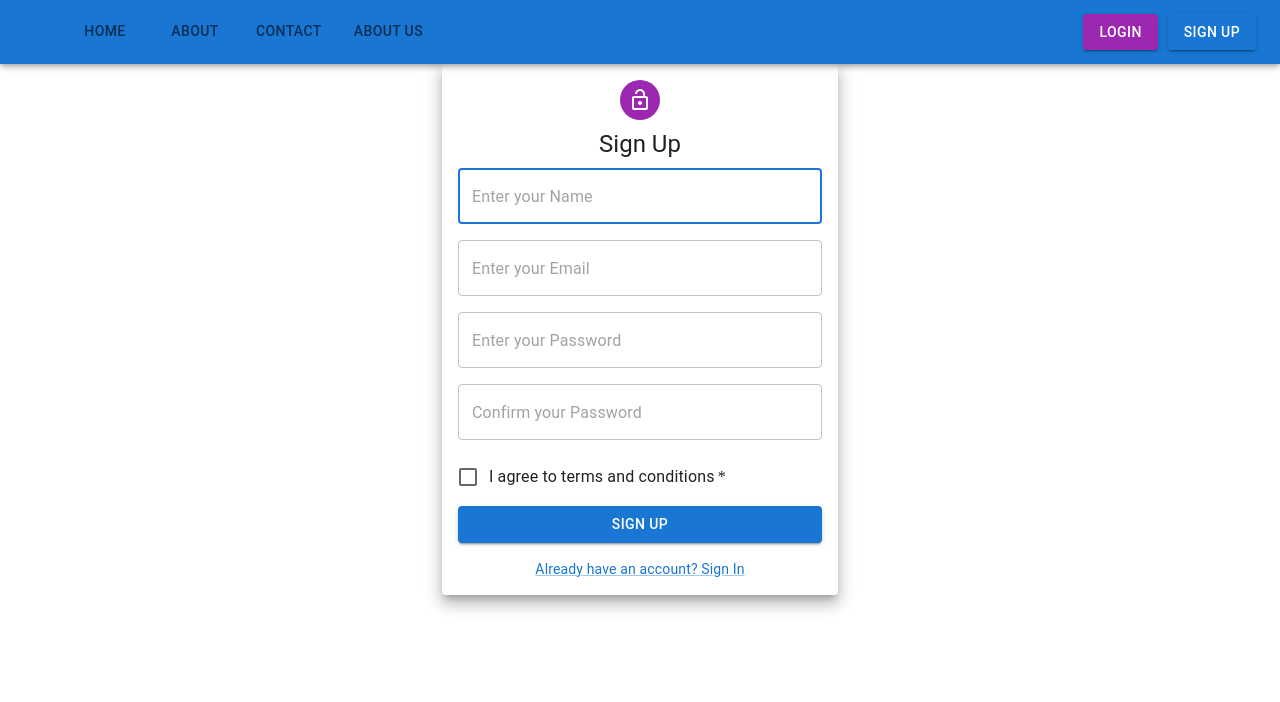
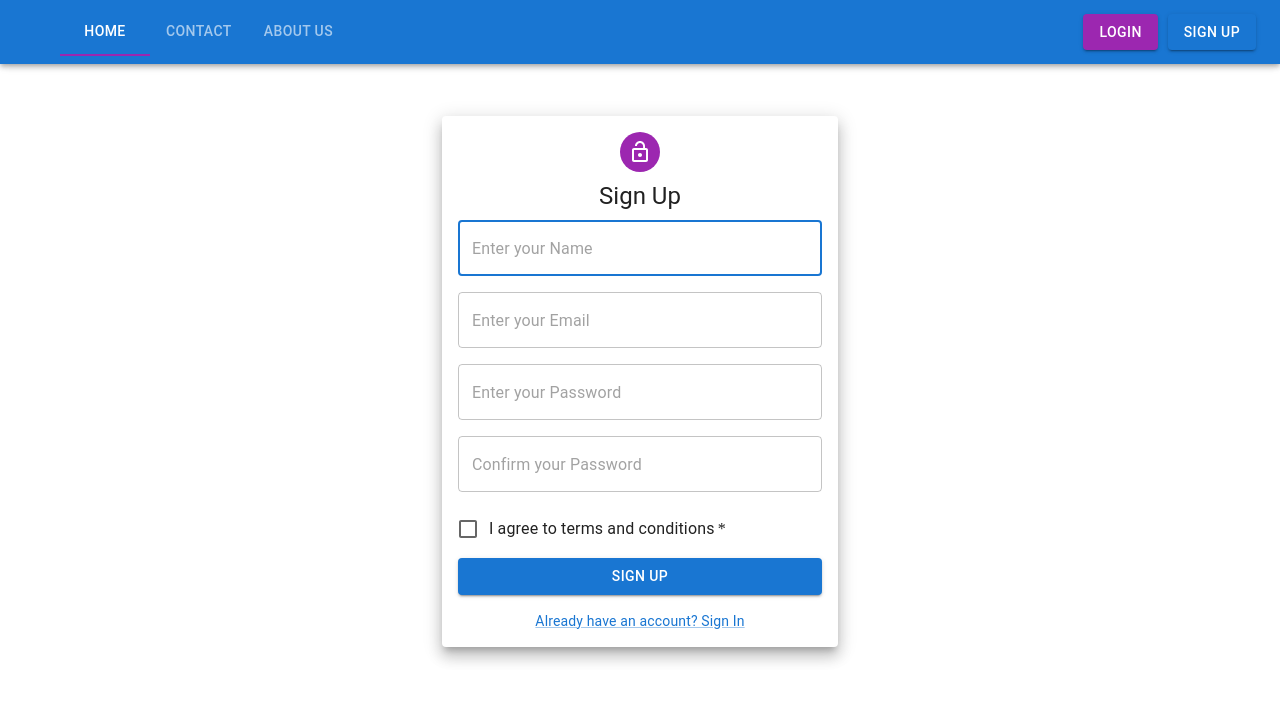
Before and after one commit to k-i-b-i-wott/MUIRegistration, a React (Vite) app: page /signup in a window 1280 px wide. Shown: the top 702 px of the page. Built offline with nearby package versions, Linux system fonts and the light colour scheme; some icons are missing; the HTML template or start-up script is replaced by a standard one.

Commit message:
Added the styling to the header

```diff
--- a/src/App.tsx
+++ b/src/App.tsx
@@ -8,7 +8,7 @@ import { Container } from "@mui/material";
 
 const App = () => {
   return (
-    <Container maxWidth="lg" sx={{ marginTop: "20px", gap: 3,  }}>
+    <Container maxWidth="lg" sx={{ marginTop: "20px", gap: 8, p:4 }}>
       <Header  />
       <Routes >
         <Route path="/" element={<Home />} />
--- a/src/components/Header.tsx
+++ b/src/components/Header.tsx
@@ -1,17 +1,25 @@
 import { AppBar, Tabs,Tab, Toolbar, Button } from "@mui/material"
 import AddHomeIcon from '@mui/icons-material/AddHome';
 import { Link } from "react-router-dom";
+import { useState, SyntheticEvent } from "react";
+
+
 
 const Header = () => {
+  const [value,setValue]= useState('home')
+  const handleChange = (event: SyntheticEvent, newValue: string) => {
+    setValue(newValue);
+  };
+
   return (
-    <AppBar>
+    <AppBar sx={{b:3}}>
         <Toolbar>
             <AddHomeIcon fontSize="large" />
-            <Tabs sx={{ alignItems: "center", marginLeft: "20px" }}>
-                <Tab label="Home" />
-                <Tab label="About" />
-                <Tab label="Contact" />
-                <Tab label="About Us" />
+            <Tabs value={value} indicatorColor="secondary" textColor="inherit"  onChange={handleChange} sx={{ alignItems: "center", marginLeft: "20px" }}>
+                <Tab  value= "home" label="Home" />
+
+                <Tab  value= "contact" label="Contact" />
+                <Tab  value= "about" label="About Us" />
 
             </Tabs>
             <Button variant="contained" color="secondary" sx={{ marginLeft: "auto" }} component={Link} to="/login">
--- a/src/pages/Home/Home.tsx
+++ b/src/pages/Home/Home.tsx
@@ -1,11 +1,10 @@
 import { Container } from '@mui/material'
-import React from 'react'
-import Header from '../../components/Header'
+
 
 const Home = () => {
   return (
-   <Container maxWidth="lg" sx={{ marginTop: "20px" }}>
-    <Home />
+   <Container maxWidth="lg"  sx={{ t:4, gap: 3, }}>
+
    </Container>
   )
 }
--- a/src/pages/SignUpPage.tsx
+++ b/src/pages/SignUpPage.tsx
@@ -5,7 +5,7 @@ import LoginPage from "./LoginPage";
 
 const SignUpPage = () => {
   return (
-    <Container maxWidth="xs">
+    <Container maxWidth="xs" sx={{mt: 4, gap: 3}}>
       <Paper
         elevation={10}
         sx={{ marginTop: 8, padding: 2 }}
```
